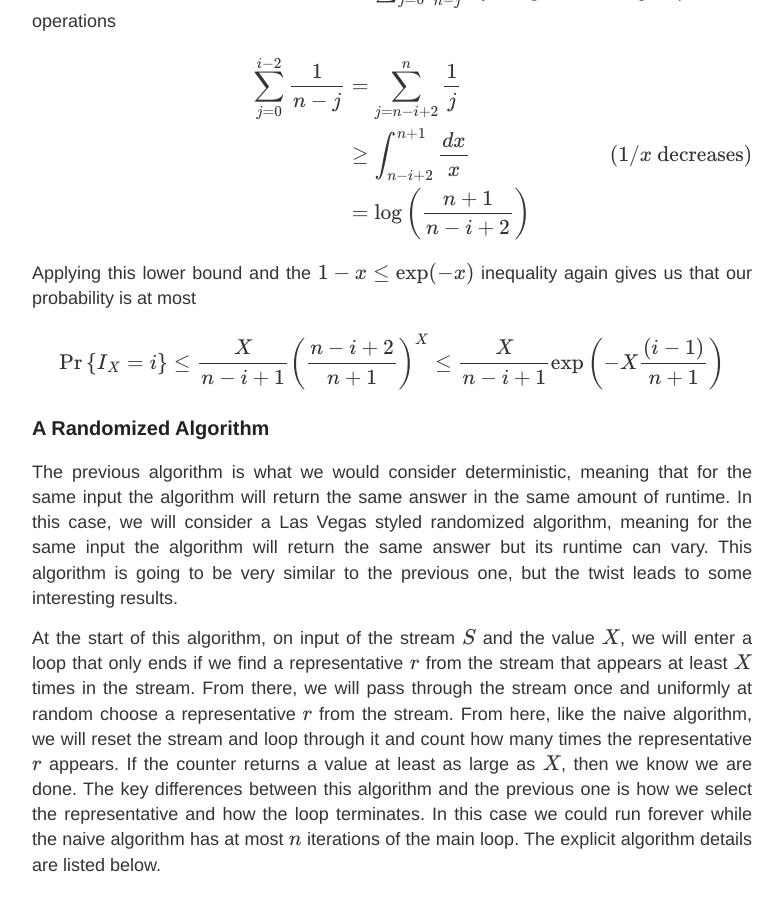
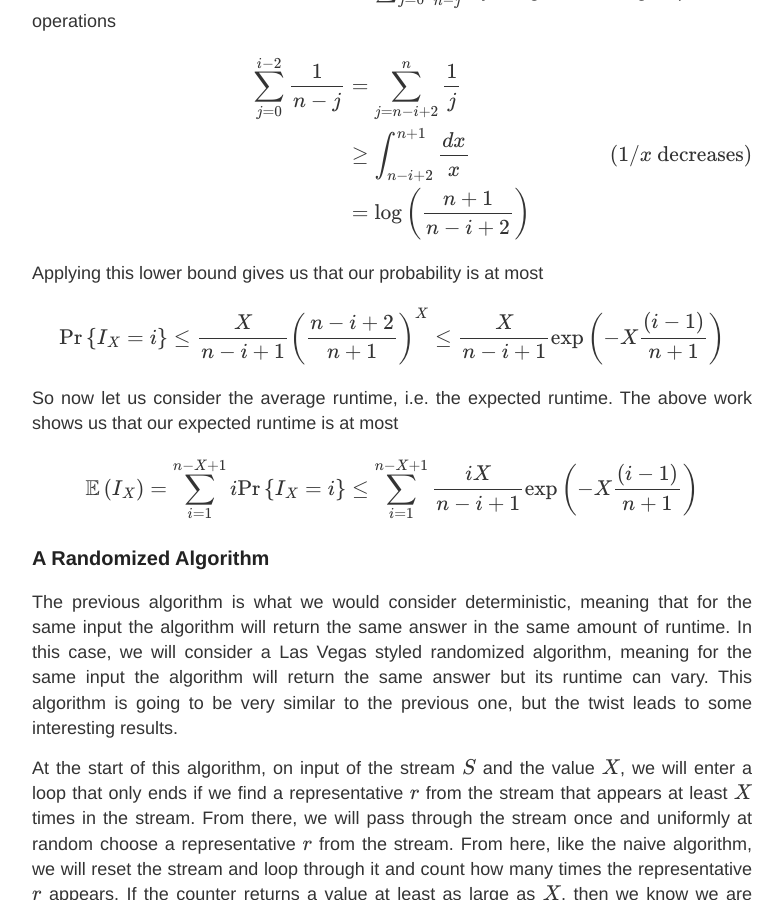
Before and after one commit to choward1491/choward1491.github.io, a Jekyll site: the page built from _posts/2020-7-25-Searching-Streams-for-the-Unknown.md, in a window 1280 px wide and 900 px high, scrolled down 3763 px. Shown: the whole window, without its empty margins (248-1031 px from the left). Built offline with Jekyll 4.4.1, drawn with Linux system fonts in a browser that asks for light colours; nearby versions of some CDN libraries; comment, search, counter and statistics services are not loaded.

Commit message:
push some changes.. streaming post

```diff
--- a/_posts/2020-7-25-Searching-Streams-for-the-Unknown.md
+++ b/_posts/2020-7-25-Searching-Streams-for-the-Unknown.md
@@ -77,9 +77,13 @@ $$\begin{align}
 &= \log\left(\frac{n+1}{n-i+2}\right)
 \end{align}$$
 
-Applying this lower bound and the $1 - x \leq \exp(-x)$ inequality again gives us that our probability is at most
+Applying this lower bound gives us that our probability is at most
 
 $$\text{Pr}\left\lbrace I_{X} = i\right\rbrace \leq \frac{X}{n-i+1} \left(\frac{n-i+2}{n+1}\right)^X \leq \frac{X}{n-i+1} \exp\left(-X\frac{(i-1)}{n+1}\right)$$
+
+So now let us consider the average runtime, i.e. the expected runtime. The above work shows us that our expected runtime is at most
+
+$$\mathbb{E}\left(I_X\right) = \sum_{i=1}^{n - X + 1} i \text{Pr}\left\lbrace I_{X} = i\right\rbrace \leq \sum_{i=1}^{n - X + 1} \frac{i X}{n-i+1} \exp\left(-X\frac{(i-1)}{n+1}\right)$$
 
 ### A Randomized Algorithm
 The previous algorithm is what we would consider deterministic, meaning that for the same input the algorithm will return the same answer in the same amount of runtime. In this case, we will consider a Las Vegas styled randomized algorithm, meaning for the same input the algorithm will return the same answer but its runtime can vary. This algorithm is going to be very similar to the previous one, but the twist leads to some interesting results.
```
